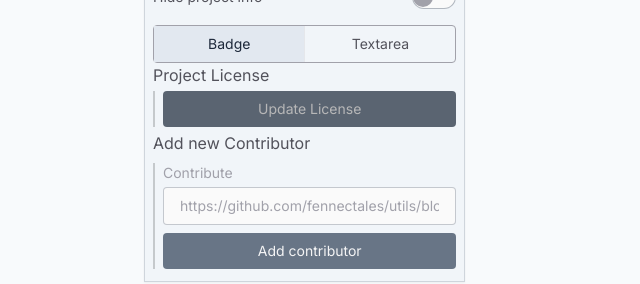
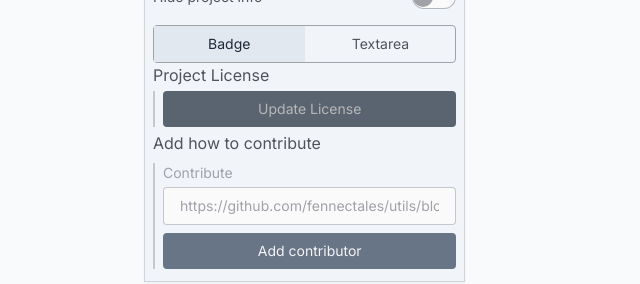
Before and after one commit to fescherer/readme-generator, a Next.js app: page / in a window 1280 px wide. Shown: the part 2680-2964 px from the top of the page, without its empty margins (0-640 px from the left). Built offline with nearby package versions, Linux system fonts and the light colour scheme.

Commit message:
:fire: fix label

```diff
--- a/src/components/HelpPopover/build-with-help.tsx
+++ b/src/components/HelpPopover/build-with-help.tsx
@@ -11,7 +11,7 @@ export function BuildWithHelp() {
 
       <p>
         You can also search in
-        <Link className="link ml-1" href="https://github.com/Ileriayo/markdown-badges">this amazing repo</Link>
+        <Link className="link mx-1" href="https://github.com/Ileriayo/markdown-badges">this amazing repo</Link>
         more badges following the same style
       </p>
     </div>
--- a/src/features/project-info.tsx
+++ b/src/features/project-info.tsx
@@ -26,7 +26,7 @@ export function ProjectInfo() {
 [license-url]: https://github.com/${field.repo || defaultValues.repo}/blob/master/LICENSE */}
               <GroupField registerName="projectInfo.license" label="Project License" btnLabel="Update License" displayType="badge" obj={{ link: `https://github.com/${repo}/blob/master/LICENSE`, badge: `https://img.shields.io/github/license/${repo}.svg?style=for-the-badge`, label: 'LICENSE' }} btnDisabled={!repo} />
 
-              <GroupField registerName="projectInfo.contribute" label="Add new Contributor" btnLabel="Add contributor" displayType="badge" obj={{ link: contributeText, badge: `https://img.shields.io/badge/👋-How%20to%20contribute-blue.svg?style=for-the-badge`, label: 'Contribute' }}>
+              <GroupField registerName="projectInfo.contribute" label="Add how to contribute" btnLabel="Add contributor" displayType="badge" obj={{ link: contributeText, badge: `https://img.shields.io/badge/👋-How%20to%20contribute-blue.svg?style=for-the-badge`, label: 'Contribute' }}>
                 <Text
                   label="Contribute"
                   onChange={e => setContributeText(e.target.value)}
```
